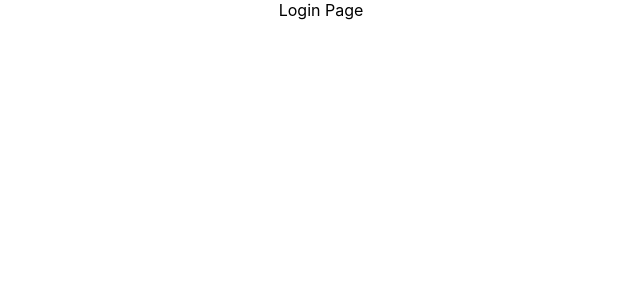
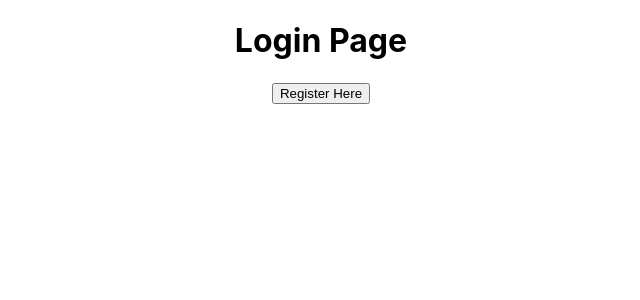
Before and after one commit to gauravrathod802/React1, a React (Create React App) app in the folder my-first-app/: page /login in a window 1280 px wide. Shown: the top 300 px of the page, without its empty margins (319-959 px from the left). Built offline with nearby package versions, Linux system fonts and the light colour scheme.

Commit message:
Update Login.jsx

```diff
--- a/my-first-app/src/Components/Login.jsx
+++ b/my-first-app/src/Components/Login.jsx
@@ -1,6 +1,16 @@
+import { useNavigate } from "react-router-dom";
+
 function Login(){
+    const redirect=useNavigate();
+
+    function gotoRegister(){
+        redirect('/Register');
+    }
 return(
-    <div>Login Page</div>
+<div>
+    <h1>Login Page</h1>
+    <button onClick={gotoRegister}>Register Here</button>
+</div>
 );
 }
 export default Login
```
